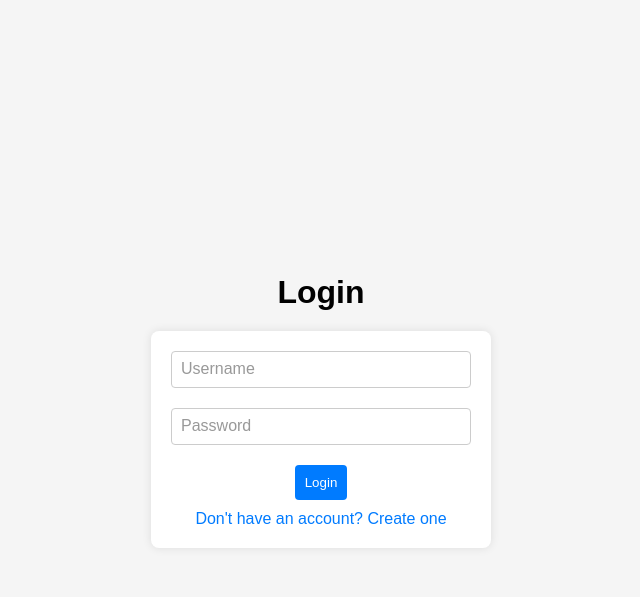
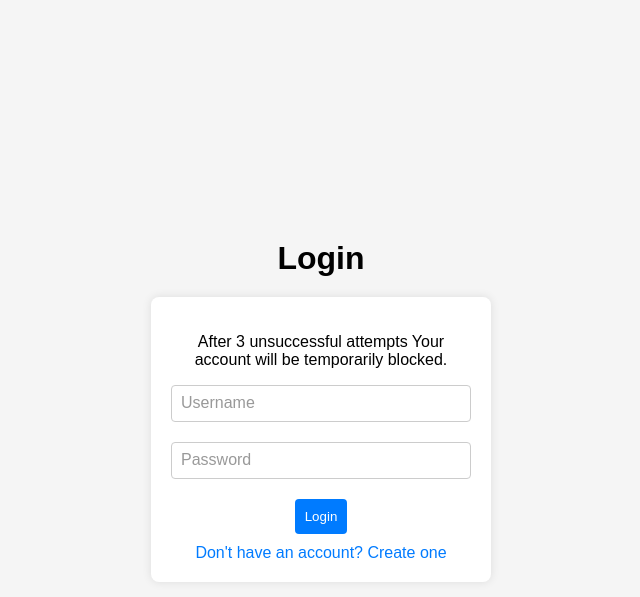
Before and after one commit to ZeddHp/Forum-Django-Docker, a Django app: page /login/ in a window 1280 px wide. Shown: the top 597 px of the page, without its empty margins (319-959 px from the left). Run offline with Django 5.2, Linux system fonts and the light colour scheme.

Commit message:
added 404 page on unrecognized comment id and brute force prevention on login form

```diff
--- a/myforum/forum/templates/login.html
+++ b/myforum/forum/templates/login.html
@@ -12,6 +12,7 @@
       <h1>Login</h1>
       <form method="POST" class="login-form">
         {% csrf_token %}
+        <p>After 3 unsuccessful attempts Your account will be temporarily blocked.</p>
         <div class="input-group">
           <input type="text" id="username" name="username" required />
           <label for="username">Username</label>
--- a/myforum/forum/urls.py
+++ b/myforum/forum/urls.py
@@ -20,6 +20,9 @@ urlpatterns = [
     path('posts/pdf/', generate_pdf, name='posts_pdf')
 ]
 
+# Define custom handler404 to render a specific template for 404 errors
+handler404 = 'forum.views.error_404_view'
+
 if settings.DEBUG:
     urlpatterns += static(settings.MEDIA_URL,
                           document_root=settings.MEDIA_ROOT)
--- a/myforum/forum/views.py
+++ b/myforum/forum/views.py
@@ -2,13 +2,15 @@ from io import BytesIO
 import os
 import re
 
+from django.core.cache import cache
 from django.conf import settings
 from django.contrib.auth import authenticate, login, logout
 from django.contrib.auth.decorators import login_required
 from django.core.files.storage import FileSystemStorage, default_storage
 from django.core.paginator import Paginator
-from django.http import HttpResponse, HttpResponseBadRequest
-from django.shortcuts import redirect, render
+from django.http import HttpResponse, HttpResponseBadRequest, HttpResponseRedirect
+from django.shortcuts import get_object_or_404, redirect, render
+from django.urls import reverse
 from django.views.generic import TemplateView
 from reportlab.pdfgen import canvas
 from reportlab.lib.pagesizes import letter
@@ -51,10 +53,25 @@ def user_login(request):
         if form.is_valid():
             username = form.cleaned_data['username']
             password = form.cleaned_data['password']
+
+             # Check if the IP address has reached the maximum login attempts
+            ip_address = request.META.get('REMOTE_ADDR')
+            login_attempts_key = f'login_attempts_{ip_address}'
+            login_attempts = cache.get(login_attempts_key, 0)
+            if login_attempts >= settings.MAX_LOGIN_ATTEMPTS:
+                # Handle rate limit exceeded
+                return HttpResponseBadRequest("Rate limit exceeded. Please try again later.")
+
             user = authenticate(request, username=username, password=password)
+            login_attempts += 1
             if user:
                 login(request, user)
+                # Reset the login attempts count for this IP address
+                cache.delete(login_attempts_key)
                 return redirect('posts')
+            else:
+                # Increment login attempts count for this IP address
+                cache.set(login_attempts_key, login_attempts + 1, timeout=settings.LOGIN_ATTEMPTS_TIMEOUT)
     else:
         form = LoginForm()
     return render(request, 'login.html', {'form': form})
@@ -91,7 +108,7 @@ def add_post(request):
 # add comment page
 @login_required
 def add_comment(request, post_id):
-    post = Post.objects.get(pk=post_id)
+    post = get_object_or_404(Post, pk=post_id)
     if request.method == 'POST':
         form = CommentForm(request.POST)
         if form.is_valid():
@@ -121,7 +138,7 @@ def upload(request):
         if 'document' not in request.FILES:
             return HttpResponseBadRequest("Select file to upload.")
         uploaded_file = request.FILES['document']
-        max_size = 5 * 1024 * 1024
+        max_size = 5 * 1024 * 1024 #Size limit 5 MB
         if uploaded_file.size > max_size:
             return HttpResponseBadRequest("File size exceeds the maximum allowed limit of 5 MB.")
         allowed_extensions = ['.pdf', '.txt', '.jpeg', '.jpg', '.png']
@@ -219,3 +236,11 @@ def sanitize_content(content):
     # Remove any IP addresses
     sanitized_content = re.sub(r'\b(?:\d{1,3}\.){3}\d{1,3}\b', '', content)
     return sanitized_content
+
+
+def error_404_view(request, exception):
+    return render(request, '404.html', status=404)
+
+def custom_csrf_failure_view(request, reason=""):
+    # Redirect the user to the login form
+    return HttpResponseRedirect(reverse('login'))
--- a/myforum/myforum/settings.py
+++ b/myforum/myforum/settings.py
@@ -154,7 +154,8 @@ STATICFILES_STORAGE = 'whitenoise.storage.CompressedManifestStaticFilesStorage'
 MEDIA_ROOT = os.path.join(BASE_DIR, 'media')
 MEDIA_URL = '/view_files/'
 LOGIN_URL = '/login/'
-
+MAX_LOGIN_ATTEMPTS =3
+LOGIN_ATTEMPTS_TIMEOUT = 60  #this is 60 seconds. in real life set 300 seconds
 
 # Default primary key field type
 # https://docs.djangoproject.com/en/5.0/ref/settings/#default-auto-field
```
Also changed, not shown: myforum/forum/templates/404.html (added, +11 -0 lines).
